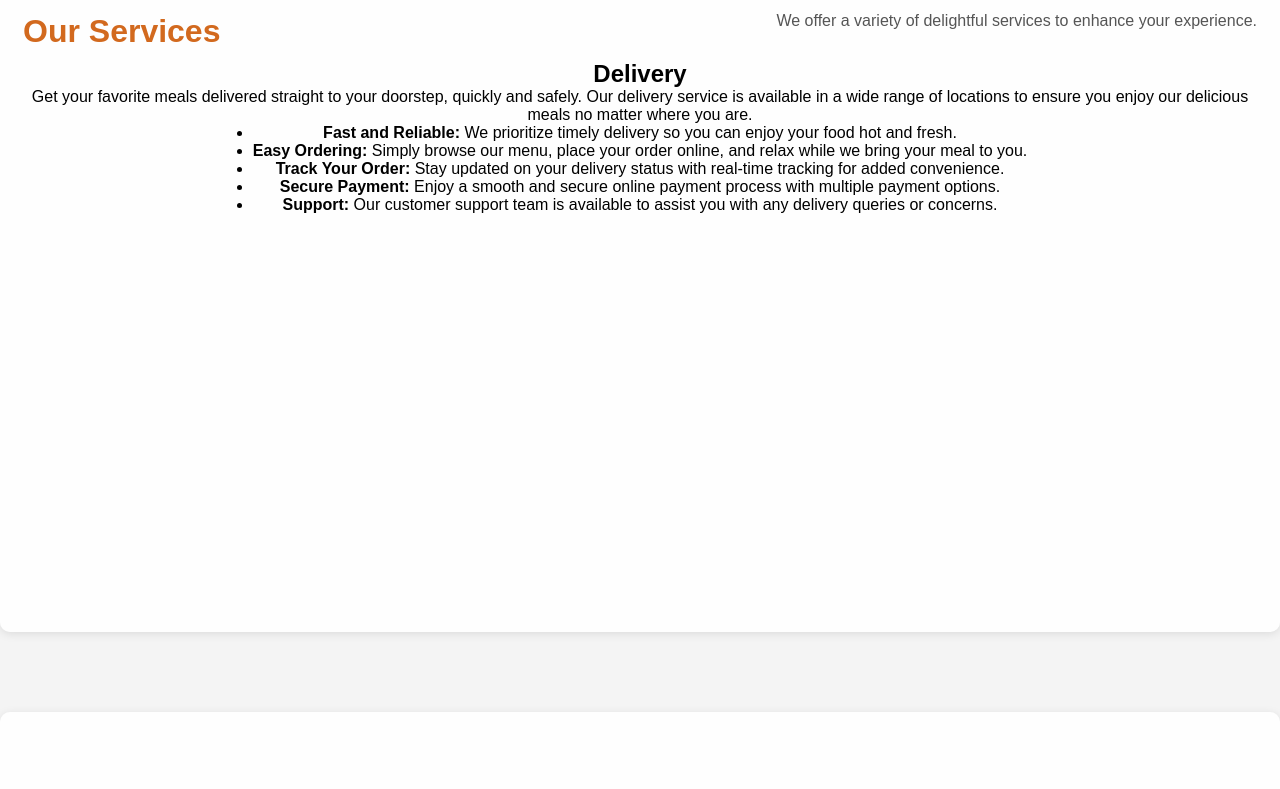
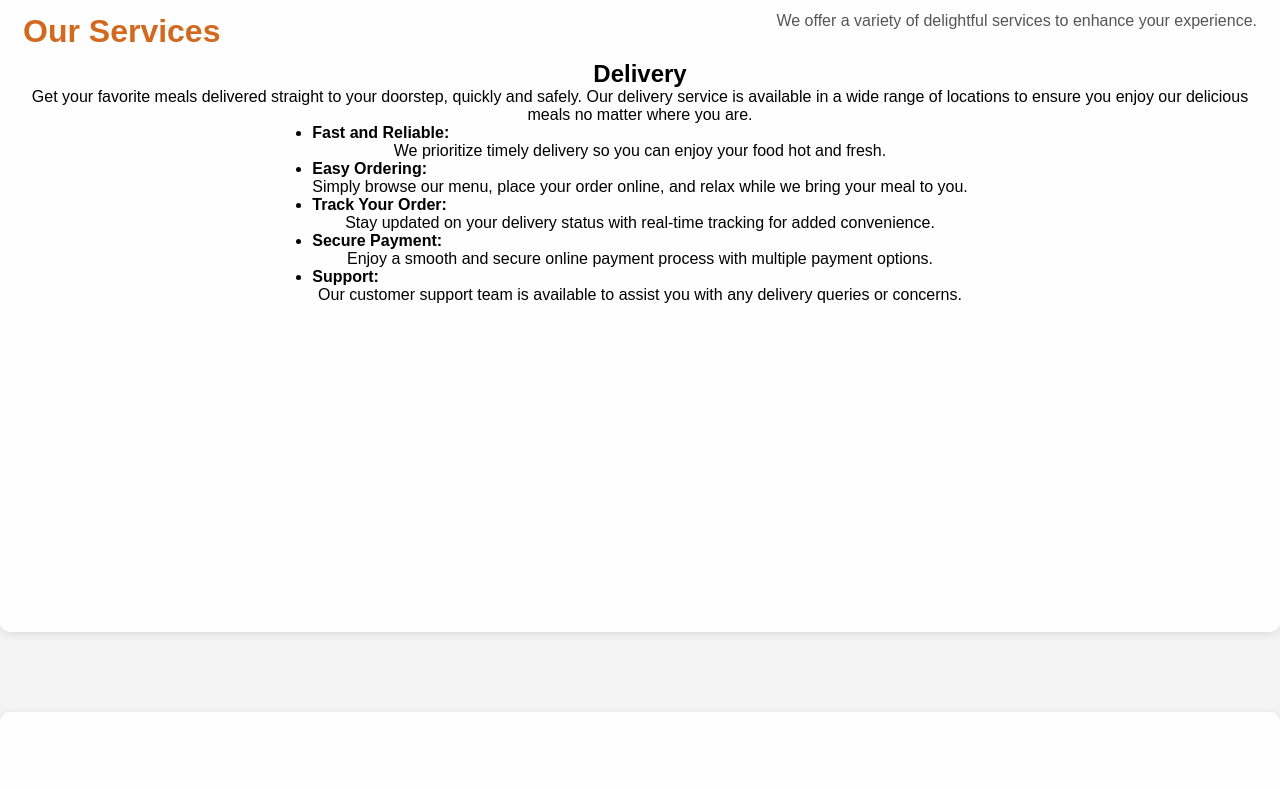
Before and after one commit to OREOs-system/MOR-DEMO-, a website: page mainpage.html in a window 1280 px wide. Shown: the part 2120-2909 px from the top of the page. Drawn offline with nearby package versions, Linux system fonts and the light colour scheme.

Commit message:
alignment

```diff
--- a/mainpage.html
+++ b/mainpage.html
@@ -265,11 +265,12 @@
                 <h2>Delivery</h2>
                 <p>Get your favorite meals delivered straight to your doorstep, quickly and safely. Our delivery service is available in a wide range of locations to ensure you enjoy our delicious meals no matter where you are.</p>
                 <ul>
-                    <li><strong>Fast and Reliable:</strong> We prioritize timely delivery so you can enjoy your food hot and fresh.</li>
-                    <li><strong>Easy Ordering:</strong> Simply browse our menu, place your order online, and relax while we bring your meal to you.</li>
-                    <li><strong>Track Your Order:</strong> Stay updated on your delivery status with real-time tracking for added convenience.</li>
-                    <li><strong>Secure Payment:</strong> Enjoy a smooth and secure online payment process with multiple payment options.</li>
-                    <li><strong>Support:</strong> Our customer support team is available to assist you with any delivery queries or concerns.</li>
+
+                    <li><strong><p align="left">Fast and Reliable:</p></strong> We prioritize timely delivery so you can enjoy your food hot and fresh.</li>
+                    <li><strong><p align="left">Easy Ordering:</p></strong> Simply browse our menu, place your order online, and relax while we bring your meal to you.</li>
+                    <li><strong><p align="left">Track Your Order:</p></strong> Stay updated on your delivery status with real-time tracking for added convenience.</li>
+                    <li><strong><p align="left">Secure Payment:</p></strong> Enjoy a smooth and secure online payment process with multiple payment options.</li>
+                    <li><strong><p align="left">Support:</p></strong> Our customer support team is available to assist you with any delivery queries or concerns.</li>
                 </ul>
 
 
```
